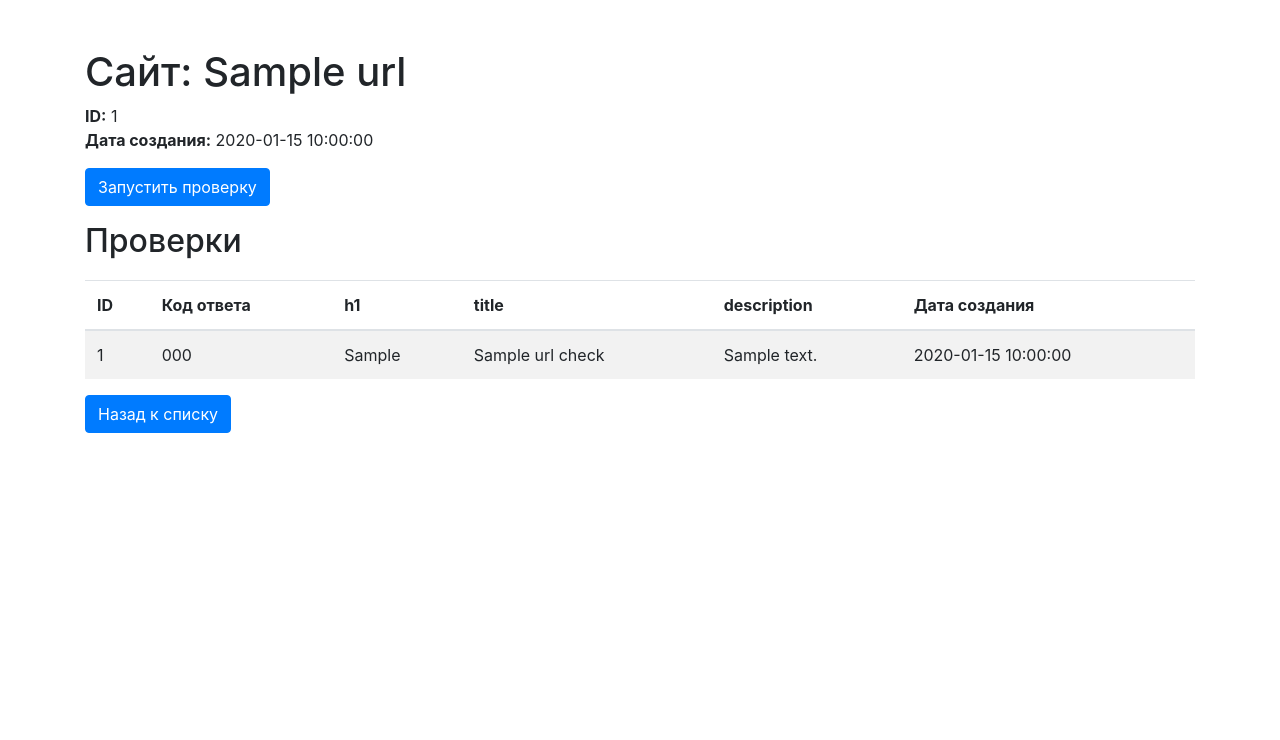
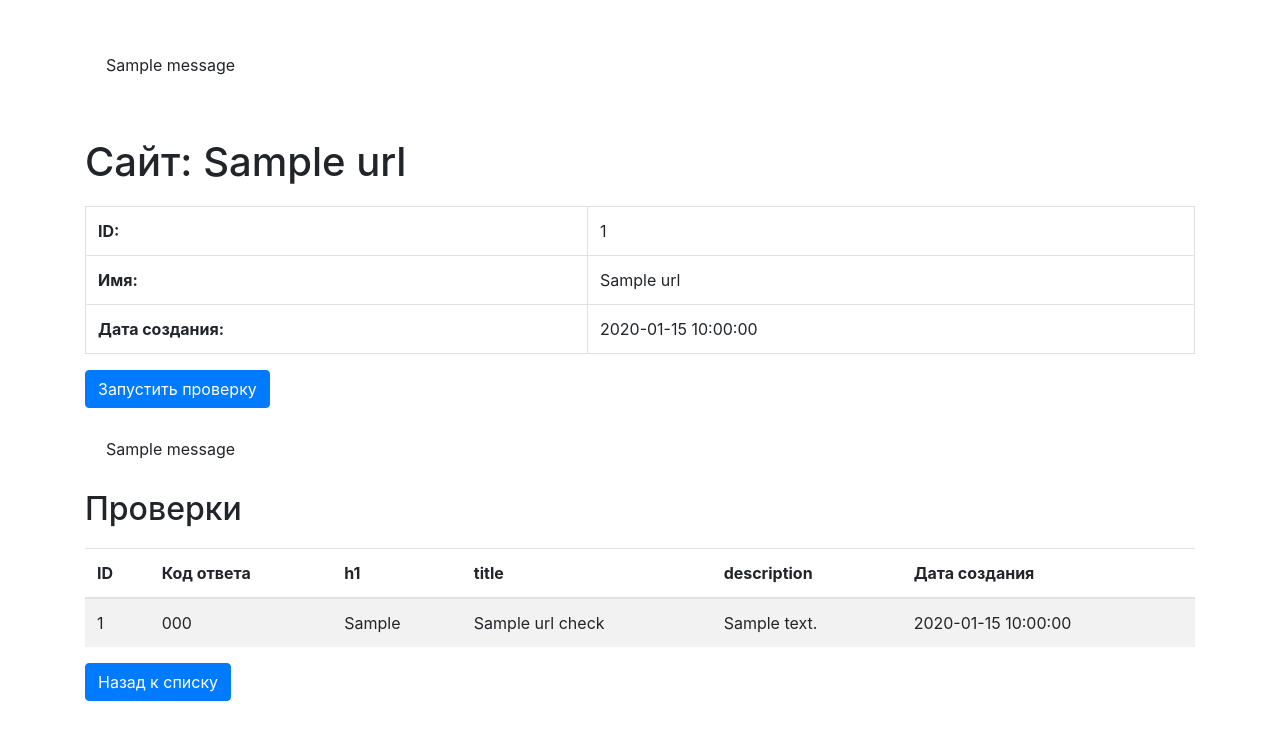
Before and after one commit to Cur1yB/python-project-83, a Flask app: page /urls/1 in a window 1280 px wide. Shown: the top 740 px of the page. Run offline with Flask 2, Linux system fonts and the light colour scheme; one stand-in notice (Sample message) is shown; a database or web service that is not in the repository returns one stand-in record (values such as "Sample title"); some libraries are stand-ins or nearby versions.

Commit message:
Add README.md and make several changes in tables

```diff
--- a/page_analyzer/app.py
+++ b/page_analyzer/app.py
@@ -32,11 +32,11 @@
                 (id, response.status_code, h1, title, description, datetime.now())
             )
             conn.commit()
-            flash('Страница успешно проверена', 'success')
+            flash('Страница успешно проверена', 'success_check')
         else:
-            flash('Ошибка при запросе страницы', 'danger')
+            flash('Ошибка при запросе страницы', 'danger_check')
     except requests.RequestException as e:
-        flash(f'Ошибка при запросе: {e}', 'danger')
+        flash(f'Ошибка при запросе: {e}', 'danger_check')
 
     cur.close()
     conn.close()
@@ -50,15 +50,21 @@
         if validators.url(url):
             conn = get_db_connection()
             cur = conn.cursor()
-            cur.execute('INSERT INTO urls (name, created_at) VALUES (%s, %s)',
-                        (url, datetime.now()))
-            conn.commit()
-            cur.close()
-            conn.close()
-            flash('URL добавлен успешно!', 'success')
-            return redirect(url_for('index'))
+            try:
+                cur.execute('INSERT INTO urls (name, created_at) VALUES (%s, %s) RETURNING id',
+                            (url, datetime.now()))
+                url_id = cur.fetchone()[0]
+                conn.commit()
+                flash('Страница успешно добавлена', 'success')
+                return redirect(url_for('url_details', id=url_id))
+            except Exception as e:
+                conn.rollback()
+                flash(f'Ошибка при добавлении URL: {e}', 'danger')
+            finally:
+                cur.close()
+                conn.close()
         else:
-            flash('Неверный URL.', 'danger')
+            flash('Некорректный URL', 'danger')
 
     return render_template('index.html')
 
--- a/page_analyzer/templates/index.html
+++ b/page_analyzer/templates/index.html
@@ -3,12 +3,12 @@
 <head>
     <meta charset="UTF-8">
     <meta name="viewport" content="width=device-width, initial-scale=1.0">
-    <title>Page Analyzer</title>
+    <title>Анализатор страниц</title>
     <link href="https://stackpath.bootstrapcdn.com/bootstrap/4.5.2/css/bootstrap.min.css" rel="stylesheet">
 </head>
 <body>
     <div class="container">
-        <h1 class="mt-5">Добавьте новый URL</h1>
+        <h1 class="mt-5">Анализатор страниц</h1>
         {% for message in get_flashed_messages(category_filter=["success", "danger"]) %}
             <div class="alert alert-{{ message[1] }}">{{ message }}</div>
         {% endfor %}
@@ -17,7 +17,7 @@
                 <label for="url">URL</label>
                 <input type="text" class="form-control" id="url" name="url" required>
             </div>
-            <button type="submit" class="btn btn-primary">Добавить</button>
+            <button type="submit" class="btn btn-primary">Проверить</button>
         </form>
         <a href="{{ url_for('urls') }}" class="btn btn-primary mt-3">Посмотреть все адреса</a>
     </div>
--- a/page_analyzer/templates/url_details.html
+++ b/page_analyzer/templates/url_details.html
@@ -12,16 +12,34 @@
 </head>
 <body>
     <div class="container">
+        {% for message in get_flashed_messages(category_filter=["success"]) %}
+            <div class="alert alert-{{ message[1] }}">{{ message }}</div>
+        {% endfor %}
         <h1 class="mt-5">Сайт: {{ url.name }}</h1>
-        <div class="mb-3">
-            <strong>ID:</strong> {{ url.id }}<br>
-            <strong>Дата создания:</strong> {{ url.created_at }}
-        </div>
+        <table class="table table-bordered" data-test="url">
+            <tbody>
+                <tr>
+                    <th scope="row">ID:</th>
+                    <td>{{ url.id }}</td>
+                </tr>
+                <tr>
+                    <th scope="row">Имя:</th>
+                    <td>{{ url.name }}</td>
+                </tr>
+                <tr>
+                    <th scope="row">Дата создания:</th>
+                    <td>{{ url.created_at }}</td>
+                </tr>
+            </tbody>
+        </table>
         <div class="mb-3">
             <form method="POST" action="{{ url_for('create_check', id=url.id) }}">
                 <button type="submit" class="btn btn-primary">Запустить проверку</button>
             </form>
         </div>
+        {% for message in get_flashed_messages(category_filter=["success_check", "danger_check"]) %}
+            <div class="alert alert-{{ message[1] }}">{{ message }}</div>
+        {% endfor %}
         <h2>Проверки</h2>
         <table class="table table-striped" data-test="checks">
             <thead>
```
Also changed, not shown: README.md.
